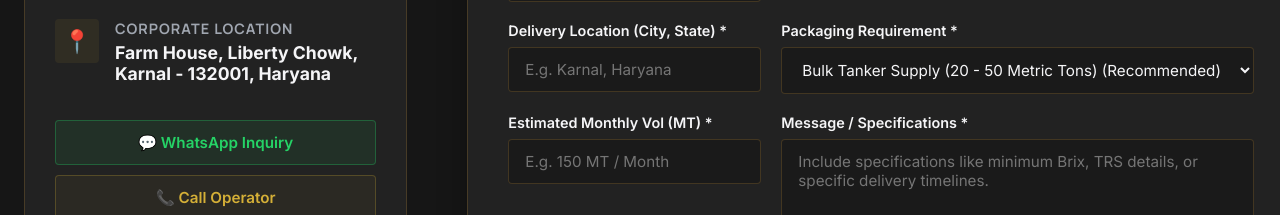
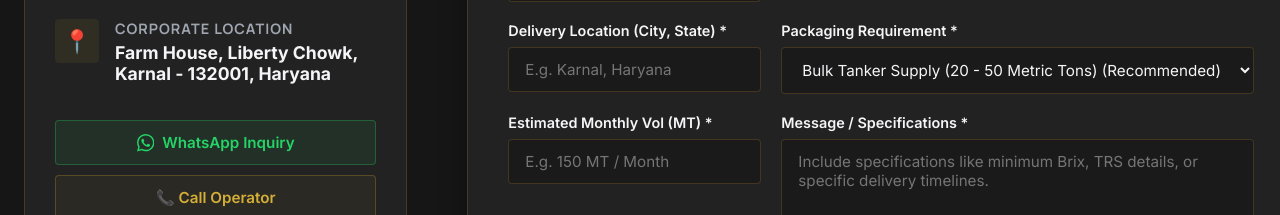
Before and after one commit to saarthi-organics/website, a Next.js app: page / in a window 1280 px wide. Shown: the part 5840-6055 px from the top of the page. Built offline with nearby package versions, Linux system fonts and the light colour scheme.

Commit message:
style: replace WhatsApp button emoji with premium SVG icon

```diff
--- a/src/app/globals.css
+++ b/src/app/globals.css
@@ -676,6 +676,14 @@
   transition: all 0.25s ease;
 }
 
+.quote-contact-actions svg {
+  width: 1.15em;
+  height: 1.15em;
+  display: inline-block;
+  vertical-align: middle;
+  flex-shrink: 0;
+}
+
 .quote-contact-actions .btn-whatsapp {
   background: rgba(37, 211, 102, 0.08);
   color: #25d366;
--- a/src/components/ContactForm.tsx
+++ b/src/components/ContactForm.tsx
@@ -86,7 +86,10 @@
               target="_blank"
               rel="noopener noreferrer"
             >
-              💬 WhatsApp Inquiry
+              <svg xmlns="http://www.w3.org/2000/svg" fill="currentColor" viewBox="0 0 16 16">
+                <path d="M13.601 2.326A7.85 7.85 0 0 0 7.994 0C3.627 0 .068 3.558.064 7.926c0 1.399.366 2.76 1.057 3.965L0 16l4.204-1.102a7.9 7.9 0 0 0 3.79.965h.004c4.368 0 7.926-3.558 7.93-7.93A7.9 7.9 0 0 0 13.6 2.326zM7.994 14.521a6.6 6.6 0 0 1-3.356-.92l-.24-.144-2.494.654.666-2.433-.156-.251a6.56 6.56 0 0 1-1.007-3.505c0-3.626 2.957-6.584 6.591-6.584a6.56 6.56 0 0 1 4.66 1.931 6.56 6.56 0 0 1 1.928 4.66c-.004 3.639-2.961 6.592-6.592 6.592m3.615-4.934c-.197-.099-1.17-.578-1.353-.646-.182-.065-.315-.099-.445.099-.133.197-.513.646-.627.775-.114.133-.232.148-.43.05-.197-.1-.836-.308-1.592-.985-.59-.525-.985-1.175-1.103-1.372-.114-.198-.011-.304.088-.403.09-.088.197-.232.296-.346.1-.114.133-.198.198-.33.065-.134.034-.248-.015-.347-.05-.099-.445-1.076-.612-1.47-.16-.389-.323-.335-.445-.34-.114-.007-.247-.007-.38-.007a.73.73 0 0 0-.529.247c-.182.198-.691.677-.691 1.654s.71 1.916.81 2.049c.098.133 1.394 2.132 3.383 2.992.47.205.84.326 1.129.418.475.152.904.129 1.246.08.38-.058 1.171-.48 1.338-.943.164-.464.164-.86.114-.943-.049-.084-.182-.133-.38-.232"/>
+              </svg>
+              WhatsApp Inquiry
             </a>
             <a href="tel:+917055552535" className="btn-secondary">
               📞 Call Operator
```
